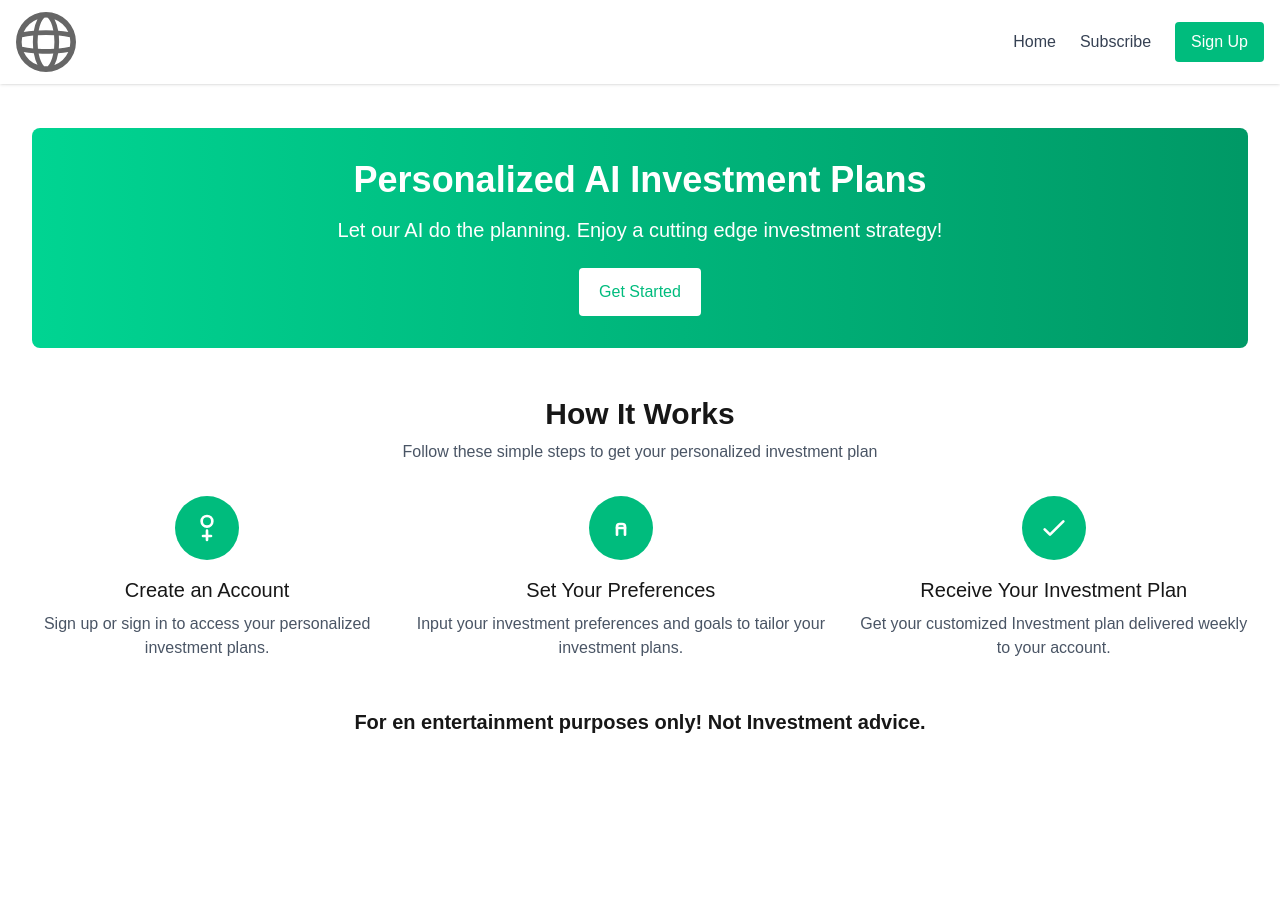
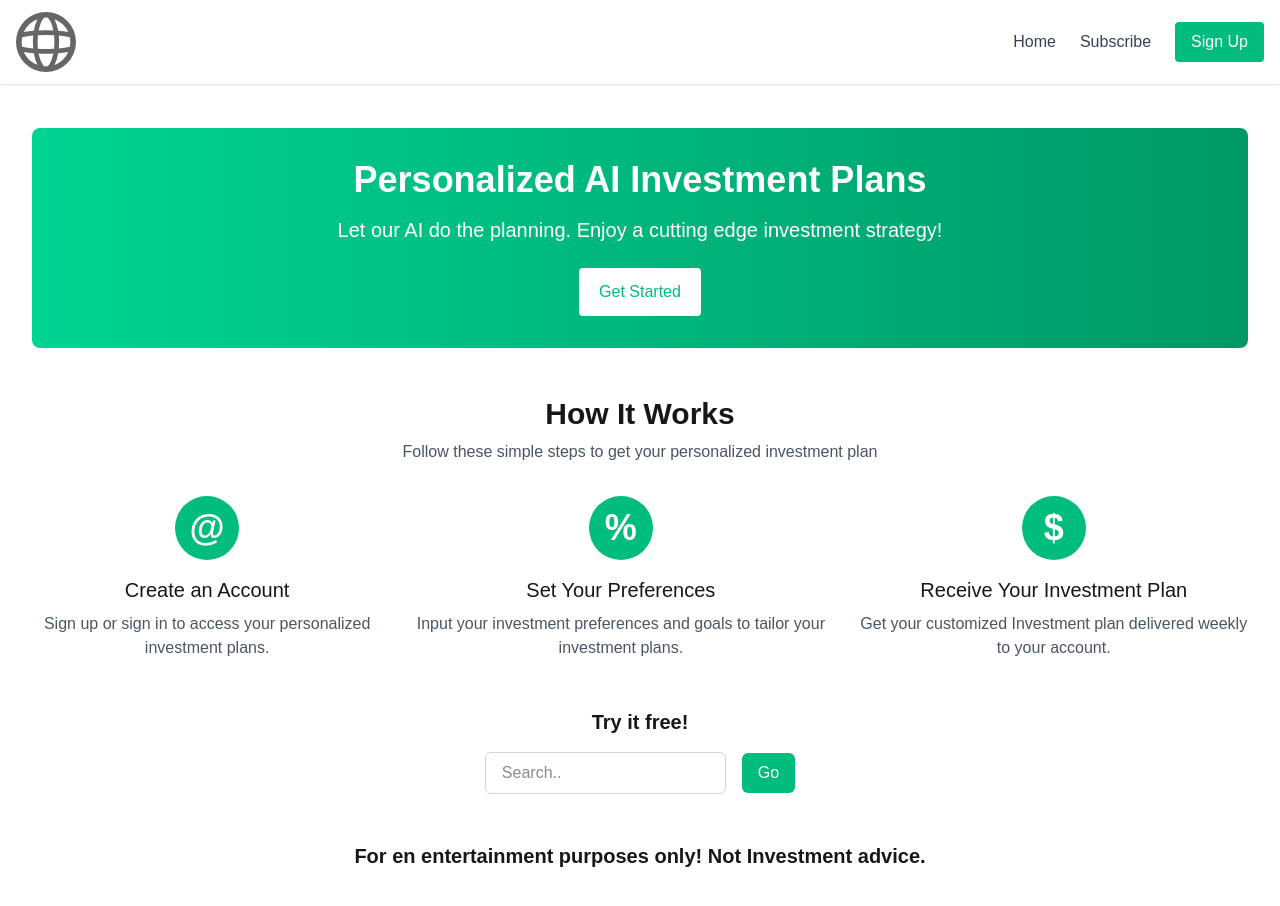
Before and after one commit to CDarts48/sassai, a Next.js app: page / in a window 1280 px wide. Shown: the top 906 px of the page. Before the commit the page ends 832 px from the top, so only its background shows below. Built offline with nearby package versions, Linux system fonts and the light colour scheme; no server answers.

Commit message:
updated home page with free search bar

```diff
--- /dev/null
+++ b/app/api/search-bar/route.ts
@@ -0,0 +1,62 @@
+import { NextResponse } from "next/server";
+import { OpenAI } from "openai";
+
+const openai = new OpenAI({
+  baseURL: "https://openrouter.ai/api/v1", // Double-check this baseURL if you intend to use OpenRouter
+  apiKey: process.env.OPEN_ROUTER_API_KEY,
+});
+
+export async function POST(request: Request) {
+  try {
+    const { message } = await request.json();
+
+    if (!message || typeof message !== "string") {
+      return NextResponse.json(
+        { error: "Invalid or missing search message." },
+        { status: 400 }
+      );
+    }
+
+    // Build the prompt with the new rules.
+    const prompt = `
+    You are an investment AI helping users maximise earning.
+    If the user's question does not contain any of the words "invest", "investment", "portfolio", "stocks", "bonds", "ticker", "dividend", "market", or any similar finance-related keywords, respond ONLY with:
+    "I'm investment built to answer investment-related questions. Let's work on your investment ideas."
+    Otherwise, answer the following question in clear, well-structured sentences without using markdown:
+    ${message}
+  `;
+
+    const response = await openai.chat.completions.create({
+      model: "meta-llama/llama-3.2-3b-instruct:free", // Verify that this model is accessible and enabled
+      messages: [
+        {
+          role: "user",
+          content: prompt,
+        },
+      ],
+      temperature: 0.7,
+      max_tokens: 1500,
+    });
+
+    // Log the full response to review its structure
+    console.log("Full OpenAI response data:", JSON.stringify(response, null, 2));
+
+    // Extract the answer from the response object
+    const answer = response?.choices?.[0]?.message?.content?.trim();
+    if (!answer) {
+      return NextResponse.json(
+        { error: "No answer generated. Please try again." },
+        { status: 500 }
+      );
+    }
+
+    // Return only the generated answer so it can be rendered on the page
+    return NextResponse.json({ answer });
+  } catch (error: any) {
+    console.error("Error processing search query:", error);
+    return NextResponse.json(
+      { error: "Failed to process search query. Please try again later." },
+      { status: 500 }
+    );
+  }
+}
--- a/app/page.tsx
+++ b/app/page.tsx
@@ -1,14 +1,19 @@
-// app/page.tsx (HomePage)
 "use client";
 
+import { useState } from "react";
+import SearchBar from "@/components/search-bar";
 import Link from "next/link";
 
 export default function HomePage() {
+  const [answer, setAnswer] = useState("");
+
   return (
     <div className="px-4 py-8 sm:py-12 lg:py-16 max-w-7xl mx-auto">
       {/* Hero Section */}
       <section className="bg-gradient-to-r from-emerald-400 to-emerald-600 text-white rounded-lg mb-12 p-8 text-center">
-        <h1 className="text-4xl font-bold mb-4">Personalized AI Investment Plans</h1>
+        <h1 className="text-4xl font-bold mb-4">
+          Personalized AI Investment Plans
+        </h1>
         <p className="text-xl mb-6">
           Let our AI do the planning. Enjoy a cutting edge investment strategy!
         </p>
@@ -33,20 +38,7 @@ export default function HomePage() {
           <div className="flex flex-col items-center">
             <div className="bg-emerald-500 text-white rounded-full h-16 w-16 flex items-center justify-center mb-4">
               {/* Icon for Step 1 */}
-              <svg
-                xmlns="http://www.w3.org/2000/svg"
-                className="h-8 w-8"
-                fill="none"
-                viewBox="0 0 24 24"
-                stroke="currentColor"
-              >
-                <path
-                  strokeLinecap="round"
-                  strokeLinejoin="round"
-                  strokeWidth={2}
-                  d="M16 7a4 4 0 11-8 0 4 4 0 018 0zM12 14v7m-3-3h6"
-                />
-              </svg>
+              <span className="text-4xl font-bold">@</span>
             </div>
             <h3 className="text-xl font-medium mb-2">Create an Account</h3>
             <p className="text-center text-gray-600">
@@ -58,31 +50,12 @@ export default function HomePage() {
           <div className="flex flex-col items-center">
             <div className="bg-emerald-500 text-white rounded-full h-16 w-16 flex items-center justify-center mb-4">
               {/* Icon for Step 2 */}
-              <svg
-                xmlns="http://www.w3.org/2000/svg"
-                className="h-8 w-8"
-                fill="none"
-                viewBox="0 0 24 24"
-                stroke="currentColor"
-              >
-                <path
-                  strokeLinecap="round"
-                  strokeLinejoin="round"
-                  strokeWidth={2}
-                  d="M9 17v-6a2 2 0 012-2h2a2 2 0 012 2v6"
-                />
-                <path
-                  strokeLinecap="round"
-                  strokeLinejoin="round"
-                  strokeWidth={2}
-                  d="M9 12h6"
-                />
-              </svg>
+              <span className="text-4xl font-bold">%</span>
             </div>
             <h3 className="text-xl font-medium mb-2">Set Your Preferences</h3>
             <p className="text-center text-gray-600">
-              Input your investment preferences and goals to tailor your investment
-              plans.
+              Input your investment preferences and goals to tailor your
+              investment plans.
             </p>
           </div>
 
@@ -90,41 +63,32 @@ export default function HomePage() {
           <div className="flex flex-col items-center">
             <div className="bg-emerald-500 text-white rounded-full h-16 w-16 flex items-center justify-center mb-4">
               {/* Icon for Step 3 */}
-              <svg
-                xmlns="http://www.w3.org/2000/svg"
-                className="h-8 w-8"
-                fill="none"
-                viewBox="0 0 24 24"
-                stroke="currentColor"
-              >
-                <path
-                  strokeLinecap="round"
-                  strokeLinejoin="round"
-                  strokeWidth={2}
-                  d="M5 13l4 4L19 7"
-                />
-              </svg>
+              <span className="text-4xl font-bold">$</span>
             </div>
-            <h3 className="text-xl font-medium mb-2">Receive Your Investment Plan</h3>
+            <h3 className="text-xl font-medium mb-2">
+              Receive Your Investment Plan
+            </h3>
             <p className="text-center text-gray-600">
-              Get your customized Investment plan delivered weekly to your account.
+              Get your customized Investment plan delivered weekly to your
+              account.
             </p>
           </div>
         </div>
       </section>
 
-      {/* <div className="text-center">
-        <h3 className="text-xl font-semibold mb-4">Try it free!</h3>
-        <input
-          type="text"
-          placeholder="Search.."
-          className="px-4 py-2 border border-gray-300 rounded-md focus:outline-none focus:ring-2 focus:ring-emerald-400"
-        />
-        <button className="ml-4 bg-emerald-500 text-white px-4 py-2 rounded-md hover:bg-emerald-600 transition-colors">
-          Go
-        </button>
-      </div>  */}
-      <div className="text-xl text-center font-semibold mb-4">For en entertainment purposes only! Not Investment advice.</div>
+      {/* Search Section */}
+      <section>
+        <SearchBar onResult={(response) => setAnswer(response)} />
+        {answer && (
+          <div className="mt-4 p-4 bg-gray-100 border border-gray-200 rounded">
+            <p className="text-gray-800">{answer}</p>
+          </div>
+        )}
+      </section>
+
+      <div className="text-xl text-center font-semibold mb-4">
+        For en entertainment purposes only! Not Investment advice.
+      </div>
     </div>
   );
 }
--- /dev/null
+++ b/components/search-bar.tsx
@@ -0,0 +1,66 @@
+import React, { useState } from 'react';
+
+interface SearchBarProps {
+  // A callback to process the returned answer from the API
+  onResult: (answer: string) => void;
+}
+
+const SearchBar: React.FC<SearchBarProps> = ({ onResult }) => {
+  const [message, setMessage] = useState('');
+  const [loading, setLoading] = useState(false);
+
+  const handleInputChange = (e: React.ChangeEvent<HTMLInputElement>) => {
+    setMessage(e.target.value);
+  };
+
+  const handleSendMessage = async () => {
+    if (message.trim() === '') return;
+    setLoading(true);
+    try {
+      const response = await fetch('/api/search-bar', {
+        method: 'POST',
+        headers: { 'Content-Type': 'application/json' },
+        body: JSON.stringify({ message }),
+      });
+      const data = await response.json();
+      if (response.ok) {
+        onResult(data.answer);
+      } else {
+        console.error(data.error);
+      }
+    } catch (error) {
+      console.error('Error sending search query:', error);
+    }
+    setLoading(false);
+    setMessage('');
+  };
+
+  const handleKeyDown = (e: React.KeyboardEvent<HTMLInputElement>) => {
+    if (e.key === 'Enter') {
+      handleSendMessage();
+    }
+  };
+
+  return (
+    <div className="text-center mb-12">
+      <h3 className="text-xl font-semibold mb-4">Try it free!</h3>
+      <input
+        type="text"
+        value={message}
+        onChange={handleInputChange}
+        onKeyDown={handleKeyDown}
+        placeholder="Search.."
+        className="px-4 py-2 border border-gray-300 rounded-md focus:outline-none focus:ring-2 focus:ring-emerald-400"
+      />
+      <button
+        onClick={handleSendMessage}
+        disabled={loading}
+        className="ml-4 bg-emerald-500 text-white px-4 py-2 rounded-md hover:bg-emerald-600 transition-colors"
+      >
+        {loading ? 'Loading...' : 'Go'}
+      </button>
+    </div>
+  );
+};
+
+export default SearchBar;
--- a/middleware.ts
+++ b/middleware.ts
@@ -10,6 +10,7 @@ const isPublicRoute = createRouteMatcher([
   "/api/checkout(.*)",
   "/api/webhook(.*)",
   "/api/check-subscription(.*)",
+  "/api/search-bar(.*)"
 ]);
 
 // 2. Define a route group for investment Plan. We want to check subscription
--- a/package.json
+++ b/package.json
@@ -15,7 +15,7 @@
     "@tanstack/react-query": "^5.69.0",
     "login": "^0.8.0",
     "next": "15.2.3",
-    "openai": "^4.89.1",
+    "openai": "^4.91.0",
     "react": "^19.0.0",
     "react-dom": "^19.0.0",
     "react-hot-toast": "^2.5.2",
```
Also changed, not shown: 1 other file (tests, documents, lock files or other folders).
